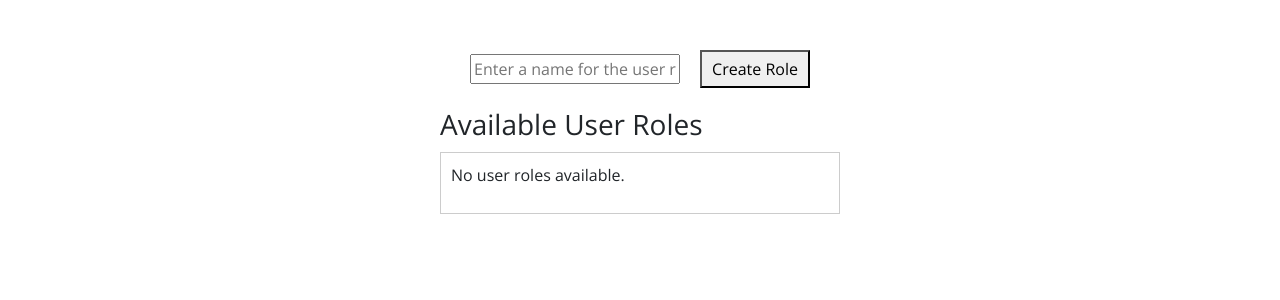
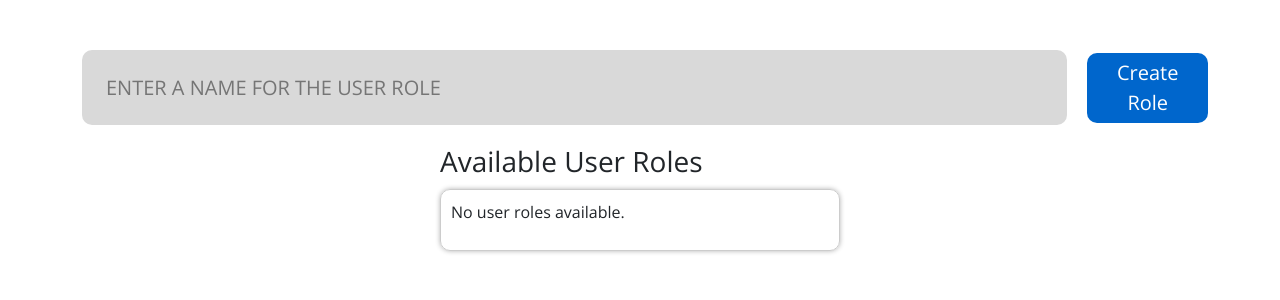
Before and after one commit to ushara09/OmniGenAI_Frontend, a React (Create React App) app: page / in a window 1280 px wide. Shown: the top 300 px of the page. Built offline with nearby package versions, Linux system fonts and the light colour scheme.

Commit message:
aligned login Page

```diff
--- a/src/Components/GenerateEmail/GenerateEmail.jsx
+++ b/src/Components/GenerateEmail/GenerateEmail.jsx
@@ -8,7 +8,7 @@ import "react-toastify/dist/ReactToastify.css"
 
 const GenerateEmail = (props) => {
 	// API URL
-	const API = "https://demo7371228.mockable.io/user/company/2c33e0ba-03a8-11ee-be56-0242ac120004/bot/3fff832d-7e38-48cf-bf30-c04d05775657/chat"
+	const API = "http://172.16.1.158:1997/omnigen-ai/v1/user/generateResponseForZohoTicket"
 
 	const [ticketNumber, setTicketNumber] = useState("")
 	const [isLoading, setIsLoading] = useState(false)
--- a/src/pages/CustomerAdmin/CreateUserRole.css
+++ b/src/pages/CustomerAdmin/CreateUserRole.css
@@ -49,3 +49,78 @@
   button {
     padding: 5px 10px;
   }
+
+  .btn-primary {
+    background-color: #0066cc;
+    border-radius: 10px;
+    width: 100%;
+    height: 100%;
+    outline: none;
+    border: none;
+    font-weight: 500;
+    font-size: 20px;
+    color: #fff;
+    transition: background 0.15s cubic-bezier(0.47, 0.54, 0.81, 0.72);
+  }
+
+  .btn-primary:hover {
+    background-color: hsl(210, 100%, 20%);
+  }
+
+  .btn-primary:disabled {
+    background-color: gray;
+  }
+
+  .role-container {
+    display: flex;
+    flex-wrap: wrap;
+    justify-content: flex-start;
+    gap: 10px;
+    border-radius: 10px;
+    box-shadow: 0 0 5px rgba(0, 0, 0, 0.3);
+    padding: 10px;
+  }
+
+  .role-box {
+    width: 100%;
+    background-color: #f2f2f2;
+    border-radius: 8px;
+    box-shadow: 0 2px 5px rgba(0, 0, 0, 0.1);
+    padding: 10px;
+    margin-bottom: 10px;
+  }
+
+  .role {
+    display: flex;
+    justify-content: space-between;
+    align-items: center;
+  }
+
+  .buttons button {
+    margin-left: 5px;
+    padding: 5px 10px;
+    border-radius: 4px;
+    background-color: #f5f5f5;
+    border: none;
+    cursor: pointer;
+  }
+
+  .buttons button:hover {
+    background-color: #e8e8e8;
+  }
+
+  .buttons button:first-child {
+    background-color: #c3e6cb;
+  }
+
+  .buttons button:first-child:hover {
+    background-color: #b1dfbb;
+  }
+
+  .buttons button:last-child {
+    background-color: #f8d7da;
+  }
+
+  .buttons button:last-child:hover {
+    background-color: #f3c6cb;
+  }
--- a/src/pages/CustomerAdmin/CreateUserRole.jsx
+++ b/src/pages/CustomerAdmin/CreateUserRole.jsx
@@ -22,15 +22,31 @@ function App() {
 
     return (
       <div className="container">
-        <div className="input-container">
-          <input
+        <div className="input-container" style={{
+											width: "100%",
+											height: "100%",
+											borderRadius: "10px",
+										}}>
+          <input style={{
+												height: "100%",
+												width: "100%",
+												backgroundColor: "#D9D9D9",
+												padding: "24px",
+												fontWeight: 500,
+												fontSize: "20px",
+												outline: "none",
+												border: "none",
+												borderRadius: "10px",
+												textTransform: "uppercase",
+											}}
             type="text"
             placeholder="Enter a name for the user role"
             value={userRole}
             onChange={handleInputChange}
           />
-          <button onClick={handleCreateRole}>Create Role</button>
+          <div ><button width="100%"  onClick={handleCreateRole} className='btn-primary'>Create Role</button>
         </div>
+          </div>
 
         <div className="user-roles">
           <h3>Available User Roles</h3>
--- a/src/pages/CustomerLoginPage/CustomerLoginPage.css
+++ b/src/pages/CustomerLoginPage/CustomerLoginPage.css
@@ -2,10 +2,17 @@
   background-color: white;
 }
 
-  .logoStyle{
-    margin-top: 5%;
-    margin-bottom: -10%;
-    margin-left: 35%;
+.login-page {
+  display: flex;
+  flex-direction: column;
+  align-items: center;
+  justify-content: center;
+  min-height: 100vh;
+}
+
+.logoStyle {
+  /*margin-top: 5%;*/
+  margin-bottom: -150px;
 }
 
 .Auth-form-container {
--- a/src/pages/CustomerLoginPage/CustomerLoginPage.js
+++ b/src/pages/CustomerLoginPage/CustomerLoginPage.js
@@ -9,7 +9,7 @@ function CustomerLoginPage() {
   const [password, setPassword] = useState("");
 
   function onSubmit() {
-    if (username === "admin" && password == "admin") {
+    if (username === "admin" && password === "admin") {
       notifySuccess();
     } else {
       notifyFail();
@@ -17,7 +17,7 @@ function CustomerLoginPage() {
   }
 
   function notifySuccess() {
-    toast.success("Login Success !", {
+    toast.success("Login Success!", {
       position: "top-right",
       autoClose: 5000,
       hideProgressBar: false,
@@ -30,7 +30,7 @@ function CustomerLoginPage() {
   }
 
   function notifyFail() {
-    toast.error("Login Failed !", {
+    toast.error("Login Failed!", {
       position: "top-right",
       autoClose: 5000,
       hideProgressBar: false,
@@ -43,7 +43,7 @@ function CustomerLoginPage() {
   }
 
   return (
-    <div>
+    <div className="login-page">
       <ToastContainer
         position="top-right"
         autoClose={5000}
@@ -57,7 +57,7 @@ function CustomerLoginPage() {
         theme="light"
       />
       <div>
-        <img className="logoStyle" src={loginPageLogo} />
+        <img className="logoStyle" src={loginPageLogo} alt="Logo" />
       </div>
       <div className="Auth-form-container">
         <form className="Auth-form">
```
Lines whose indentation alone changed are shown as unchanged.
